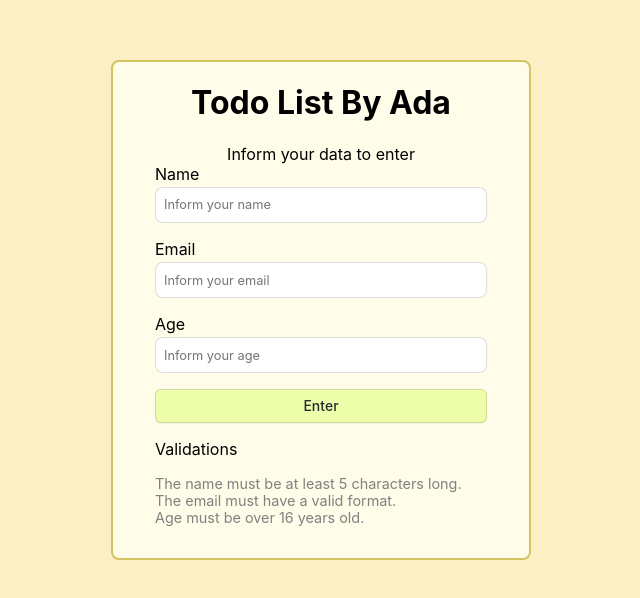
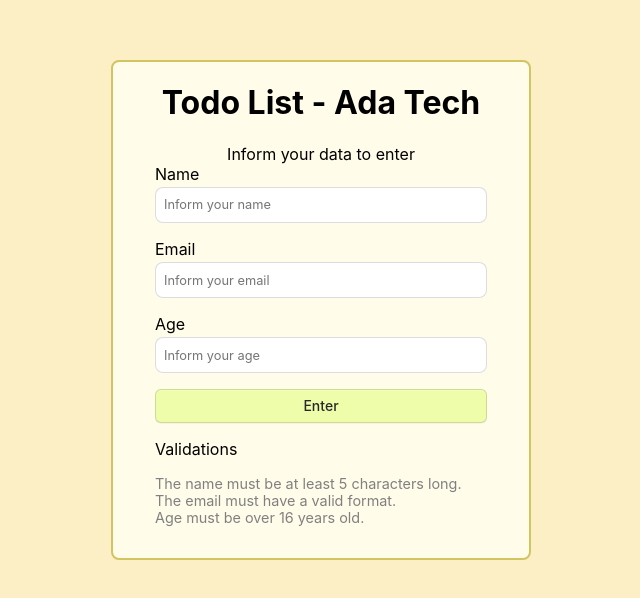
Before and after one commit to mayconrvp/ada-react-02, a React (Create React App) app: page / in a window 1280 px wide. Shown: the part 164-762 px from the top of the page, without its empty margins (319-959 px from the left). Built offline with nearby package versions, Linux system fonts and the light colour scheme.

Commit message:
Ajustes e Code Splitting

```diff
--- a/src/App.tsx
+++ b/src/App.tsx
@@ -1,8 +1,3 @@
-import React from 'react';
-import { Header } from './components/Header';
-import { List } from './components/List';
-import { Footer } from './components/Footer';
-import { TodoList } from './components/TodoList';
 import { BrowserRouter, Outlet } from 'react-router-dom';
 import { Router } from './Router';
 
--- a/src/Router.tsx
+++ b/src/Router.tsx
@@ -1,12 +1,15 @@
+import { Suspense, lazy } from "react";
 import { Route, Routes } from "react-router-dom";
-import Register from "./components/Register";
-import { TodoList } from "./components/TodoList";
+const Register = lazy(() => import("./components/Register"));
+const TodoList = lazy(() => import("./components/TodoList"));
 
 export function Router() {
   return (
-    <Routes>
-      <Route path='/list' element={<TodoList />} />
-      <Route path='/' element={<Register />} />
-    </Routes>
+    <Suspense fallback={<div>Carregando...</div>}>
+      <Routes>
+        <Route path='/list' element={<TodoList />} />
+        <Route path='/' element={<Register />} />
+      </Routes>
+    </Suspense>
   )
 }
--- a/src/components/Register/index.tsx
+++ b/src/components/Register/index.tsx
@@ -113,7 +113,7 @@ const Register = () => {
 
   return (
     <Block>
-      <Title>Todo List By Ada</Title>
+      <Title>Todo List - Ada Tech</Title>
       <span>Inform your data to enter</span>
       <form onSubmit={handleSubmit}>
         <label htmlFor="name">Name</label>
```
Also changed, not shown: src/components/TodoList/index.tsx (+6 -5 lines).
